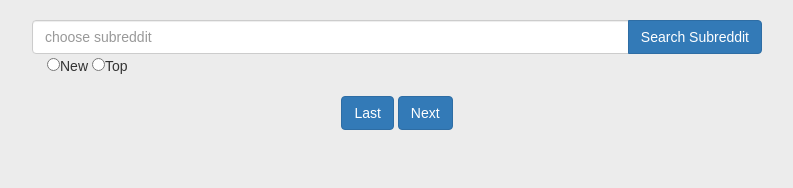
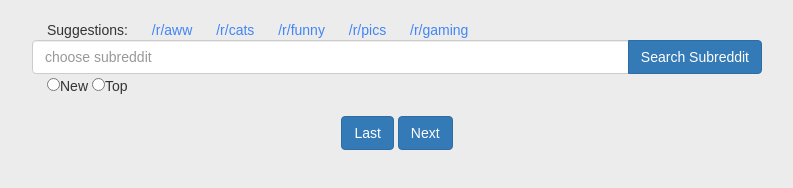
Before and after one commit to Zertuk/imgurGallery, a website: page app/index.html in a window 1280 px wide. Shown: the whole page, without its empty margins (243-1036 px from the left). Drawn offline with nearby package versions, Linux system fonts and the light colour scheme; some packages are replaced by stand-ins of ours; files that its build step writes are made by us from their sources; a web font is replaced by a local one.

Commit message:
added suggestion options which correlate using ng-click to new function recSubreddit

```diff
--- a/app/index.html
+++ b/app/index.html
@@ -23,6 +23,7 @@
 
   </head>
   <body ng-app="imgurRandomApp">
+
     <!--[if lt IE 7]>
       <p class="browsehappy">You are using an <strong>outdated</strong> browser. Please <a href="http://browsehappy.com/">upgrade your browser</a> to improve your experience.</p>
     <![endif]-->
@@ -30,7 +31,15 @@
 
     <div ng-controller = 'SearchCtrl'>
       <div  class = "container">
+
         <form role = "form" ng-submit = "enterSubreddit()">
+          <p id = "suggest">Suggestions: </p>
+          <p class = "recommend" ng-click = "recSubreddit('aww')">/r/aww</p>
+          <p class = "recommend" ng-click = "recSubreddit('cats')">/r/cats</p>
+          <p class = "recommend" ng-click = "recSubreddit('funny')">/r/funny</p>
+          <p class = "recommend" ng-click = "recSubreddit('pics')">/r/pics</p>
+          <p class = "recommend" ng-click = "recSubreddit('gaming')">/r/gaming</p>
+
           <div class = "row">
             <div class = "input-group">
               <input type = "text" ng-model = "subreddit" placeholder = "choose subreddit" class = "form-control">
@@ -43,7 +52,7 @@
 
         <form ng-click = "subredditSort()">
           <input ng-model = "sortBy" name = "sort" type = "radio" value = 'time'>New</label>
-          <input ng-model = "sortBy" checked = "true" name = "sort" type = "radio" value = 'top'>Top</label>
+          <input ng-model = "sortBy" name = "sort" type = "radio" value = 'top' checked="checked">Top</label>
         </form>
       </div>
       <div class = "wrapper">
--- a/app/scripts/controllers/main.js
+++ b/app/scripts/controllers/main.js
@@ -52,6 +52,7 @@ angular.module('imgurRandomApp')
 					$scope.infoArray = infoArray;
 
 
+
 				}
 			}).
 			error (function() {
@@ -65,6 +66,12 @@ angular.module('imgurRandomApp')
 			currentPage = 0;
 			$scope.apiCall();
 		};
+
+		$scope.recSubreddit = function(test) {
+			subreddit = test;
+			currentPage = 0;
+			$scope.apiCall();
+		}
 
 		$scope.subredditSort = function() {
 			sortOrder = $scope.sortBy;
--- a/app/styles/main.css
+++ b/app/styles/main.css
@@ -7,15 +7,12 @@ body {
   background-color: #ececec;
 }
 
-.bigImg {
-  width: 700px;
-}
-
 a {
   text-decoration: none;
   color: black;
   text-align: center;
 }
+
 a:hover {
   text-decoration: none;
   color: black;
@@ -23,6 +20,21 @@ a:hover {
 
 p {
   font-size: 12px;
+}
+
+.recommend {
+  display: inline;
+  margin-right: 20px;
+  color: #4285f4;
+  cursor: pointer;
+  font-size: 14px;
+}
+
+
+#suggest {
+  display: inline;
+  margin-right: 20px;
+  font-size: 14px;
 }
 
 .galleryImage {
@@ -111,6 +123,10 @@ p {
 #pageCount {
   margin-top: 30px;
 }
+
+
+
+
 /* Customize container */
 @media (min-width: 768px) {
   .container {
```
